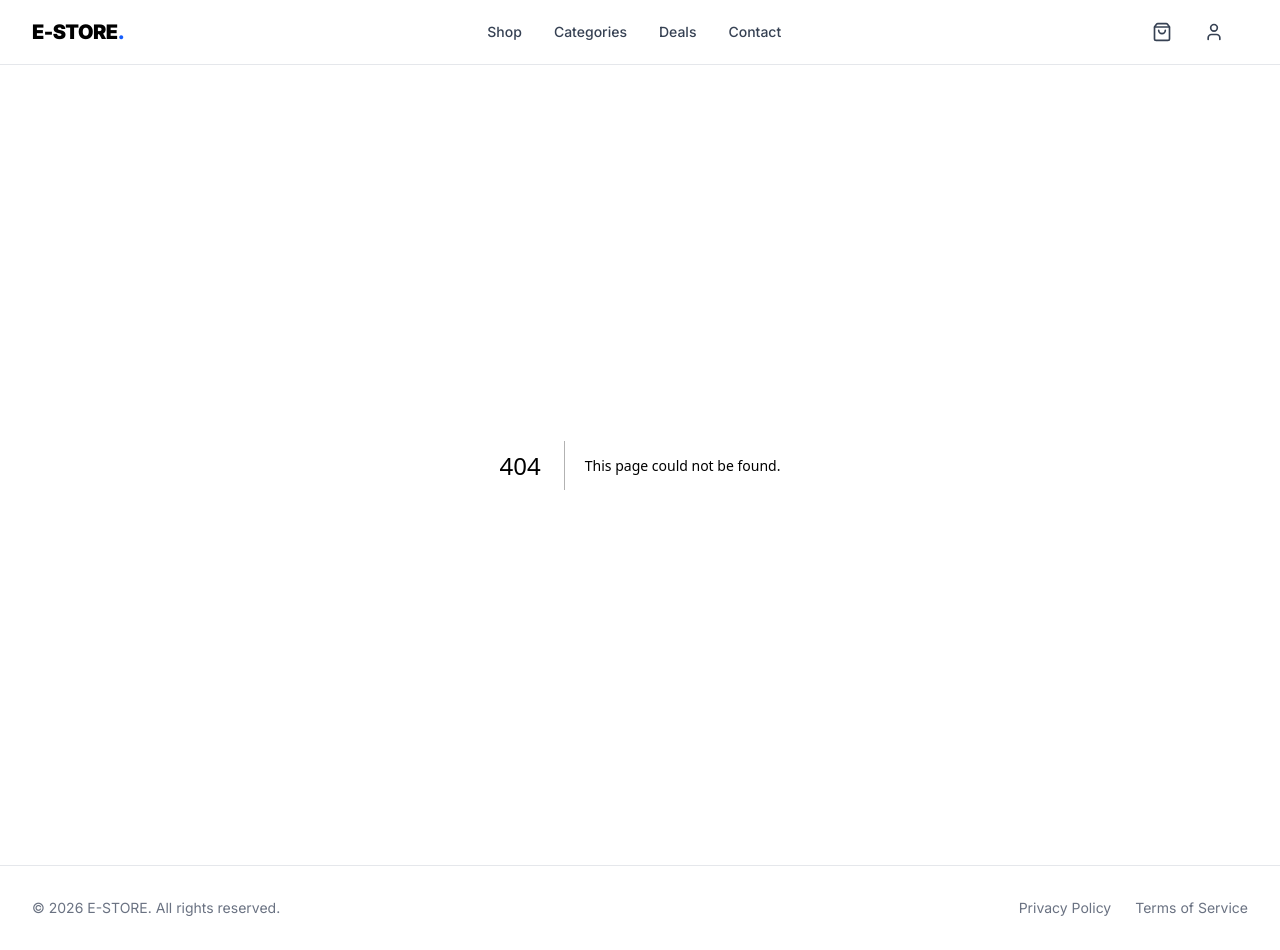
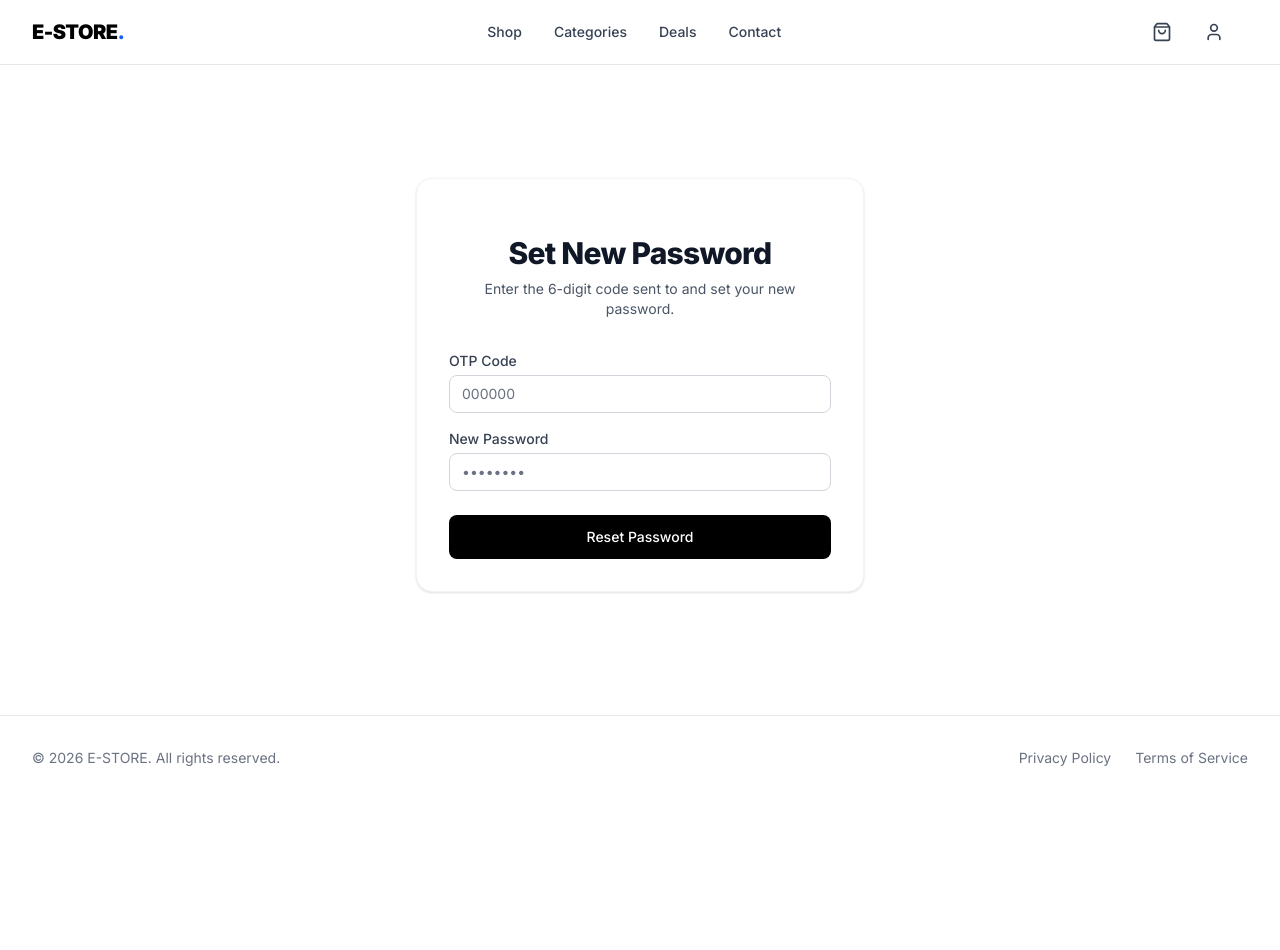
Before and after one commit to Zain2418418/Next-e-commerece, a Next.js app: page /reset-password in a window 1280 px wide. Before the commit this address had no page. After the commit the page ends 800 px from the top, so only its background shows below. Built offline with nearby package versions, Linux system fonts and the light colour scheme.

Commit message:
feat: add forget password in auth model

```diff
--- /dev/null
+++ b/src/app/forgot-password/page.tsx
@@ -0,0 +1,106 @@
+'use client';
+
+import React, { useState } from 'react';
+import Link from 'next/link';
+import { useRouter } from 'next/navigation';
+
+export default function ForgotPasswordPage() {
+  const router = useRouter();
+  const [email, setEmail] = useState('');
+  const [error, setError] = useState('');
+  const [success, setSuccess] = useState('');
+  const [loading, setLoading] = useState(false);
+
+  const handleSubmit = async (e: React.FormEvent) => {
+    e.preventDefault();
+    setError('');
+    setSuccess('');
+    setLoading(true);
+
+    try {
+      const res = await fetch('/api/auth/forgot-password', {
+        method: 'POST',
+        headers: { 'Content-Type': 'application/json' },
+        body: JSON.stringify({ email }),
+      });
+
+      const data = await res.json();
+
+      if (!res.ok) {
+        throw new Error(data.error || 'Something went wrong');
+      }
+
+      setSuccess('OTP code sent to your email!');
+
+      // 2 seconds baad user ko reset screen par bhej dein aur email query mein pass kar dein
+      setTimeout(() => {
+        router.push(`/reset-password?email=${encodeURIComponent(email)}`);
+      }, 2000);
+
+    } catch (err: any) {
+      setError(err.message);
+    } finally {
+      setLoading(false);
+    }
+  };
+
+  return (
+    <div className="flex min-h-[80vh] items-center justify-center px-4 py-12 sm:px-6 lg:px-8">
+      <div className="w-full max-w-md space-y-8 bg-white p-8 rounded-2xl shadow-sm border border-gray-100">
+        <div>
+          <h2 className="mt-6 text-center text-3xl font-extrabold tracking-tight text-gray-900">
+            Forgot Password?
+          </h2>
+          <p className="mt-2 text-center text-sm text-gray-600">
+            Enter your email address and we will send you a 6-digit code to reset your password.
+          </p>
+        </div>
+
+        {error && (
+          <div className="rounded-md bg-red-50 p-4 text-sm text-red-700 border border-red-100">
+            {error}
+          </div>
+        )}
+
+        {success && (
+          <div className="rounded-md bg-green-50 p-4 text-sm text-green-700 border border-green-100">
+            {success}
+          </div>
+        )}
+
+        <form className="mt-8 space-y-6" onSubmit={handleSubmit}>
+          <div>
+            <label htmlFor="email" className="block text-sm font-medium text-gray-700 mb-1">
+              Email Address
+            </label>
+            <input
+              id="email"
+              type="email"
+              required
+              value={email}
+              onChange={(e) => setEmail(e.target.value)}
+              className="relative block w-full appearance-none rounded-lg border border-gray-300 px-3 py-2 text-gray-900 placeholder-gray-500 focus:border-blue-500 focus:outline-none focus:ring-blue-500 sm:text-sm transition-all"
+              placeholder="you@example.com"
+            />
+          </div>
+
+          <div>
+            <button
+              type="submit"
+              disabled={loading}
+              className="group relative flex w-full justify-center rounded-lg bg-black px-4 py-3 text-sm font-medium text-white hover:bg-gray-900 focus:outline-none disabled:bg-gray-400 transition-all"
+            >
+              {loading ? 'Sending Code...' : 'Send Reset Code'}
+            </button>
+          </div>
+
+          <div className="text-center">
+            <Link href="/login" className="text-sm font-medium text-blue-600 hover:text-blue-500">
+              Back to Sign in
+            </Link>
+          </div>
+        </form>
+      </div>
+    </div>
+  );
+}
--- /dev/null
+++ b/src/app/reset-password/page.tsx
@@ -0,0 +1,135 @@
+'use client';
+
+import React, { useState, useEffect, Suspense } from 'react';
+import { useRouter, useSearchParams } from 'next/navigation';
+
+function ResetPasswordForm() {
+  const router = useRouter();
+  const searchParams = useSearchParams();
+
+  const [email, setEmail] = useState('');
+  const [otp, setOtp] = useState('');
+  const [newPassword, setNewPassword] = useState('');
+  const [error, setError] = useState('');
+  const [success, setSuccess] = useState('');
+  const [loading, setLoading] = useState(false);
+
+  useEffect(() => {
+    const emailParam = searchParams.get('email');
+    if (emailParam) {
+      setEmail(emailParam);
+    }
+  }, [searchParams]);
+
+  const handleSubmit = async (e: React.FormEvent) => {
+    e.preventDefault();
+    setError('');
+    setSuccess('');
+    setLoading(true);
+
+    try {
+      const res = await fetch('/api/auth/reset-password', {
+        method: 'POST',
+        headers: { 'Content-Type': 'application/json' },
+        body: JSON.stringify({ email, otp, newPassword }),
+      });
+
+      const data = await res.json();
+
+      if (!res.ok) {
+        throw new Error(data.error || 'Reset failed');
+      }
+
+      setSuccess('Password reset successful! Redirecting to login...');
+
+      setTimeout(() => {
+        router.push('/login');
+      }, 2000);
+
+    } catch (err: any) {
+      setError(err.message);
+    } finally {
+      setLoading(false);
+    }
+  };
+
+  return (
+    <div className="flex min-h-[80vh] items-center justify-center px-4 py-12 sm:px-6 lg:px-8">
+      <div className="w-full max-w-md space-y-8 bg-white p-8 rounded-2xl shadow-sm border border-gray-100">
+        <div>
+          <h2 className="mt-6 text-center text-3xl font-extrabold tracking-tight text-gray-900">
+            Set New Password
+          </h2>
+          <p className="mt-2 text-center text-sm text-gray-600">
+            Enter the 6-digit code sent to <span className="font-semibold">{email}</span> and set your new password.
+          </p>
+        </div>
+
+        {error && (
+          <div className="rounded-md bg-red-50 p-4 text-sm text-red-700 border border-red-100">
+            {error}
+          </div>
+        )}
+
+        {success && (
+          <div className="rounded-md bg-green-50 p-4 text-sm text-green-700 border border-green-100">
+            {success}
+          </div>
+        )}
+
+        <form className="mt-8 space-y-6" onSubmit={handleSubmit}>
+          <div className="space-y-4">
+            <div>
+              <label htmlFor="otp" className="block text-sm font-medium text-gray-700 mb-1">
+                OTP Code
+              </label>
+              <input
+                id="otp"
+                type="text"
+                required
+                maxLength={6}
+                value={otp}
+                onChange={(e) => setOtp(e.target.value.replace(/\D/g, ''))}
+                className="relative block w-full appearance-none rounded-lg border border-gray-300 px-3 py-2 text-gray-900 placeholder-gray-500 focus:border-blue-500 focus:outline-none focus:ring-blue-500 sm:text-sm transition-all"
+                placeholder="000000"
+              />
+            </div>
+
+            <div>
+              <label htmlFor="new-password" className="block text-sm font-medium text-gray-700 mb-1">
+                New Password
+              </label>
+              <input
+                id="new-password"
+                type="password"
+                required
+                value={newPassword}
+                onChange={(e) => setNewPassword(e.target.value)}
+                className="relative block w-full appearance-none rounded-lg border border-gray-300 px-3 py-2 text-gray-900 placeholder-gray-500 focus:border-blue-500 focus:outline-none focus:ring-blue-500 sm:text-sm transition-all"
+                placeholder="••••••••"
+              />
+            </div>
+          </div>
+
+          <div>
+            <button
+              type="submit"
+              disabled={loading}
+              className="group relative flex w-full justify-center rounded-lg bg-black px-4 py-3 text-sm font-medium text-white hover:bg-gray-900 focus:outline-none disabled:bg-gray-400 transition-all"
+            >
+              {loading ? 'Updating Password...' : 'Reset Password'}
+            </button>
+          </div>
+        </form>
+      </div>
+    </div>
+  );
+}
+
+export default function ResetPasswordPage() {
+  return (
+    <Suspense fallback={<div className="text-center mt-20">Loading...</div>}>
+      <ResetPasswordForm />
+    </Suspense>
+  );
+}
```
